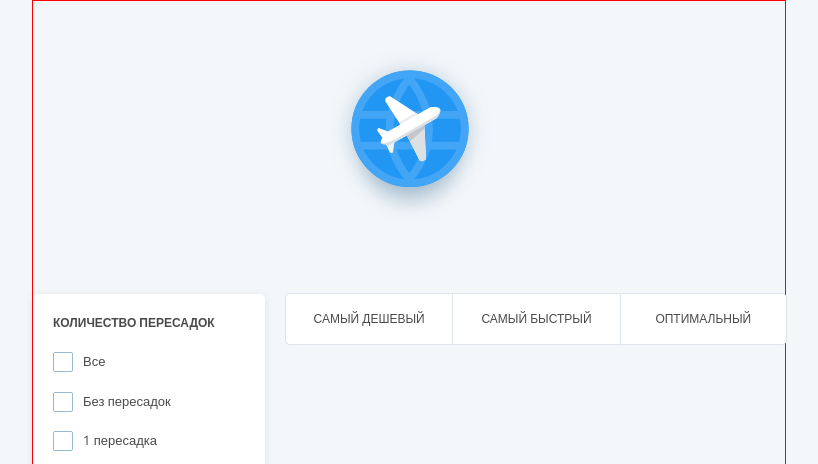
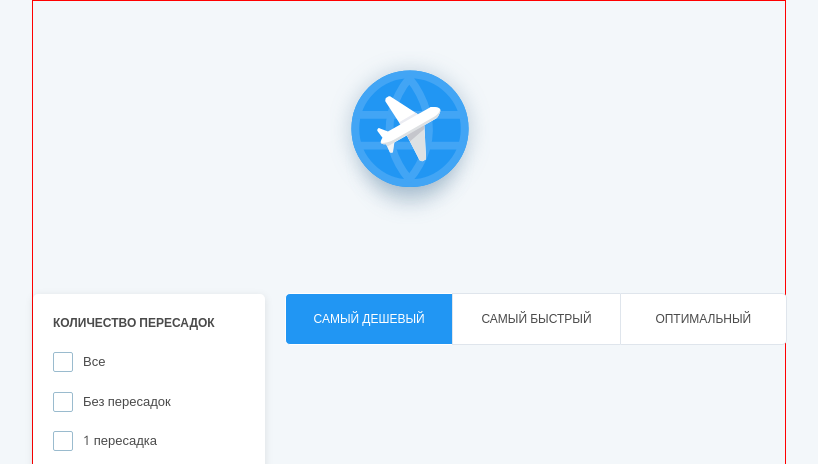
Before and after one commit to ArtemZolin/React-3.2.6-Aviasales-App, a React app: page / in a window 1280 px wide. Shown: the top 464 px of the page, without its empty margins (231-1049 px from the left). Built offline with nearby package versions, Linux system fonts and the light colour scheme.

Commit message:
fin verstka

```diff
--- a/src/components/toggle/toggle.css
+++ b/src/components/toggle/toggle.css
@@ -10,6 +10,7 @@
     color:#4A4A4A;
 
 
+
 }
 
 .toggle-button{
@@ -18,17 +19,20 @@
     background-color: #ffffff;
     text-align: center;
     border: 1px solid #DFE5EC;
+    cursor: pointer;
 
 }
 
-.toggle-button:hover{
+.toggle-button-active{
     border-color: inherit;
     background: #2196F3;
     color: #FFFFFF;
-
 }
 
-.cheapest{
+
+
+
+.cheapest {
     border-right: 0;
     border-start-start-radius: 5px;
     border-end-start-radius: 5px;
--- a/src/components/toggle/toggle.js
+++ b/src/components/toggle/toggle.js
@@ -5,7 +5,7 @@ import './toggle.css'
 function Toggle () {
   return(
     <div className="toggle">
-      <div className="cheapest toggle-button">САМЫЙ ДЕШЕВЫЙ</div>
+      <div className="cheapest toggle-button toggle-button-active">САМЫЙ ДЕШЕВЫЙ</div>
       <div className="fastest toggle-button">САМЫЙ БЫСТРЫЙ</div>
       <div className="optimal toggle-button">ОПТИМАЛЬНЫЙ</div>
     </div>
```
